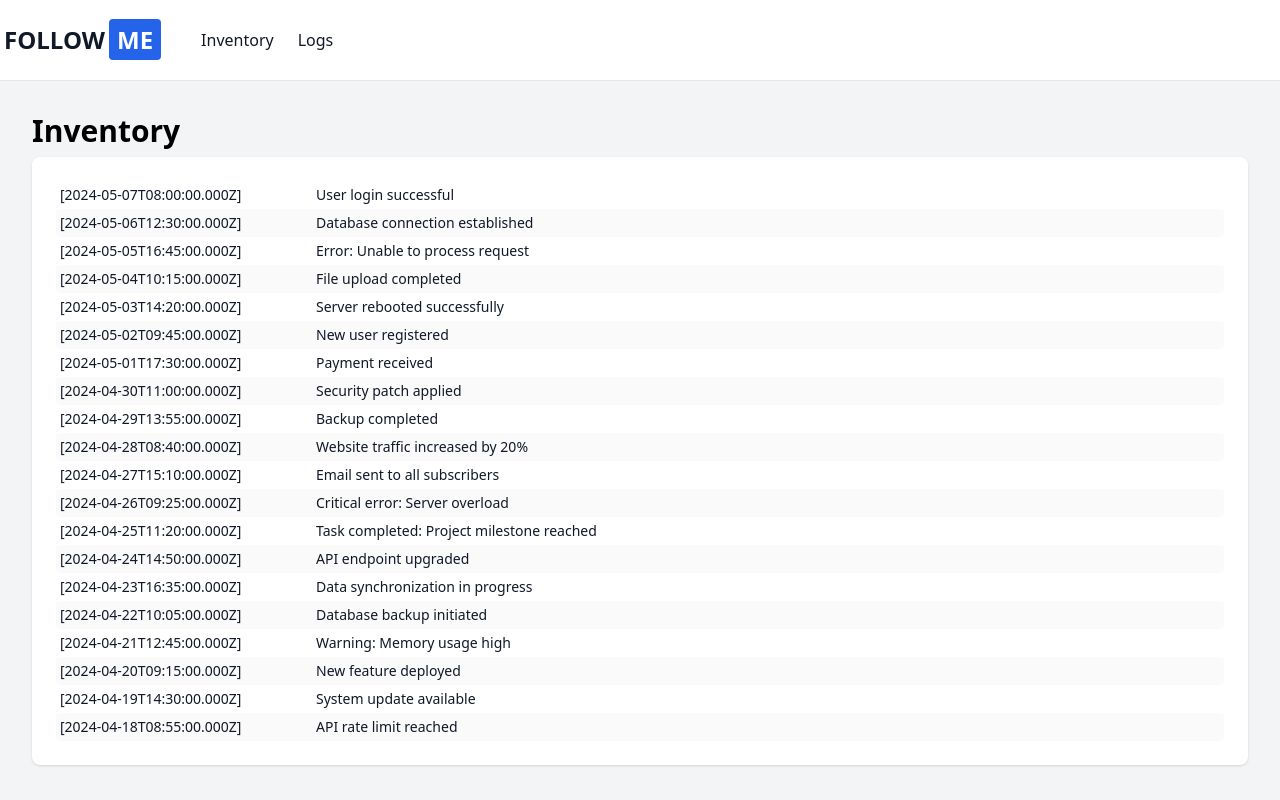
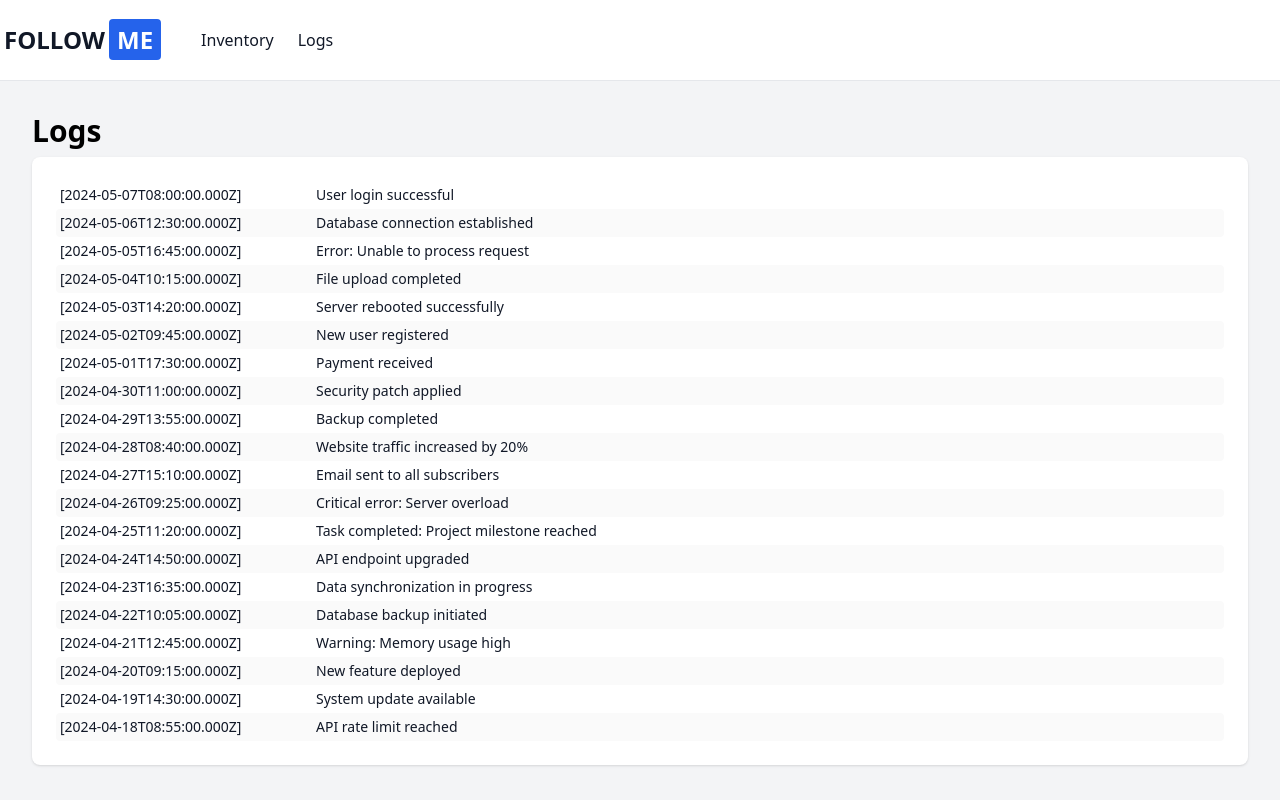
Before and after one commit to lorenzhoerb/DSE-2024-follow-me, a Vue app in the folder web/: page /Logs in a window 1280 px wide. Built offline with nearby package versions, Linux system fonts and the light colour scheme.

Commit message:
update log view title

```diff
--- a/web/src/views/LogView.vue
+++ b/web/src/views/LogView.vue
@@ -1,6 +1,6 @@
 <template>
   <div>
-    <h1 class="font-semibold text-3xl pb-2">Inventory</h1>
+    <h1 class="font-semibold text-3xl pb-2">Logs</h1>
     <div class="card" v-if="loading">
       <div class="animate-pulse w-100">
         <div v-for="idx in 20" :key="idx" class="h-4 bg-gray-200 rounded-full w-full mb-4"></div>
```
